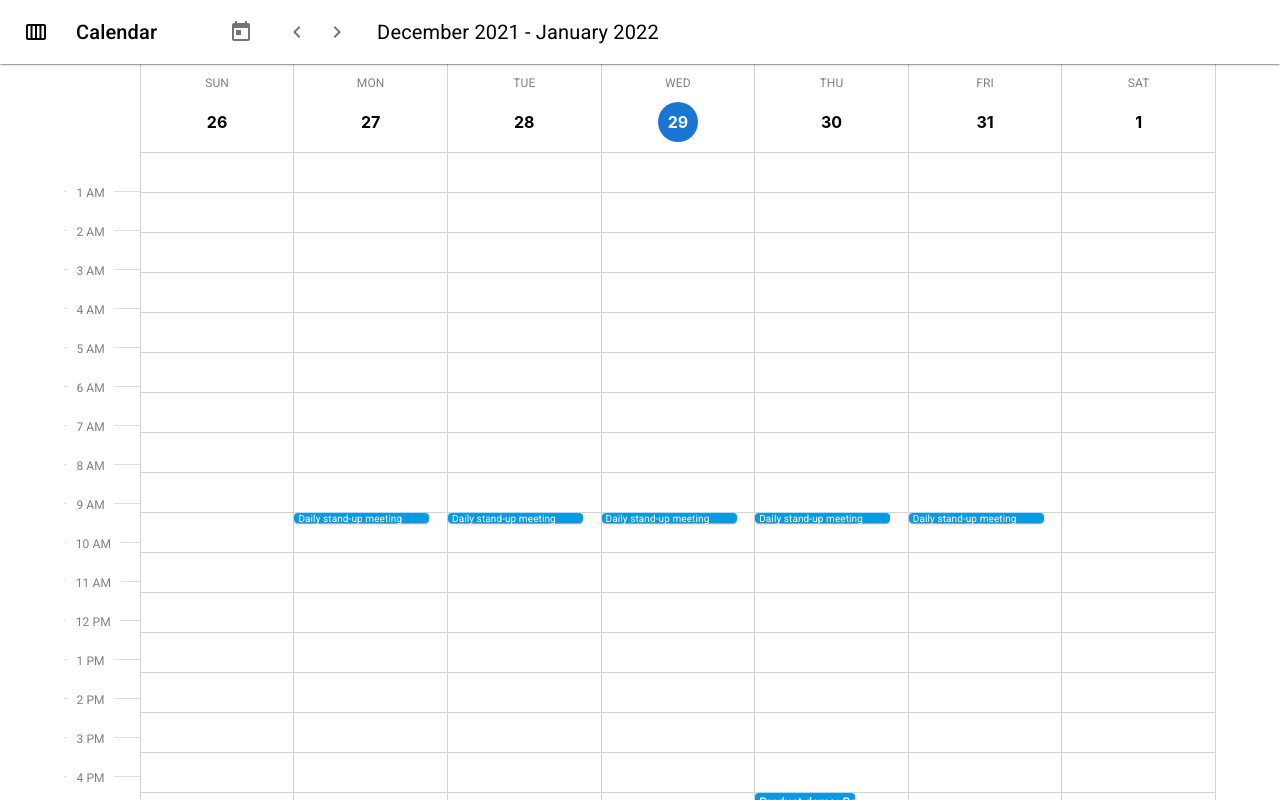
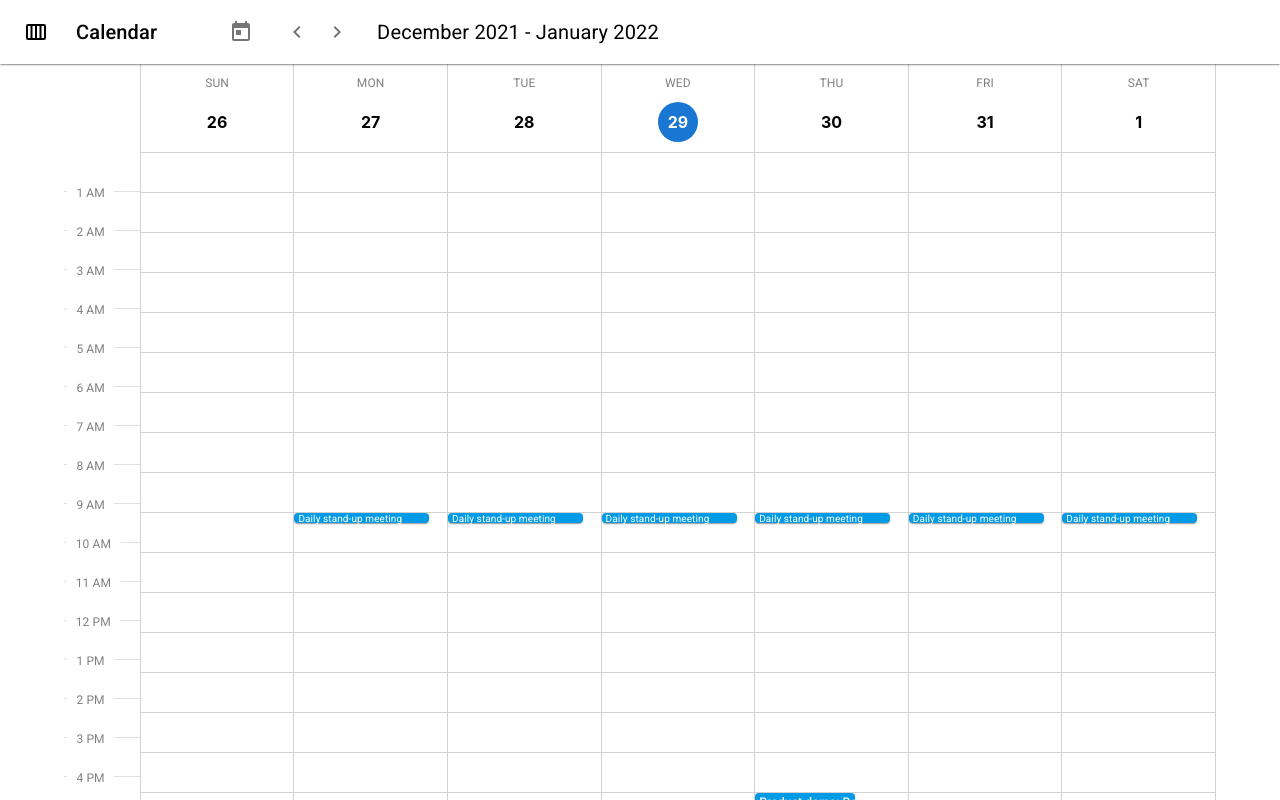
Before and after one commit to kneurgao/calendar, a React (Create React App) app: page / in a window 1280 px wide. Shown: the top 800 px of the page. Built offline with nearby package versions, Linux system fonts and the light colour scheme.

Commit message:
Corrected tooltip UI of events

```diff
--- a/public/events.json
+++ b/public/events.json
@@ -23,6 +23,11 @@
         "title": "Daily stand-up meeting",
         "startTime": "31-Dec-2021 9:00 AM",
         "endTime": "31-Dec-2021 9:15 AM"
+    },
+    {
+        "title": "Daily stand-up meeting",
+        "startTime": "1-Jan-2022 9:00 AM",
+        "endTime": "1-Jan-2022 9:15 AM"
     },
     {
         "title": "Interview: Second round",
--- a/src/calendar/components/week-view-events.tsx
+++ b/src/calendar/components/week-view-events.tsx
@@ -14,6 +14,8 @@ const WeekViewEvents: React.FC<{
           <Tooltip
             key={index}
             TransitionComponent={Zoom}
+            arrow={true}
+            placement={'right-start'}
             title={eventElement.title + ' (' + eventElement.time + ')'}
           >
             <Paper
```
